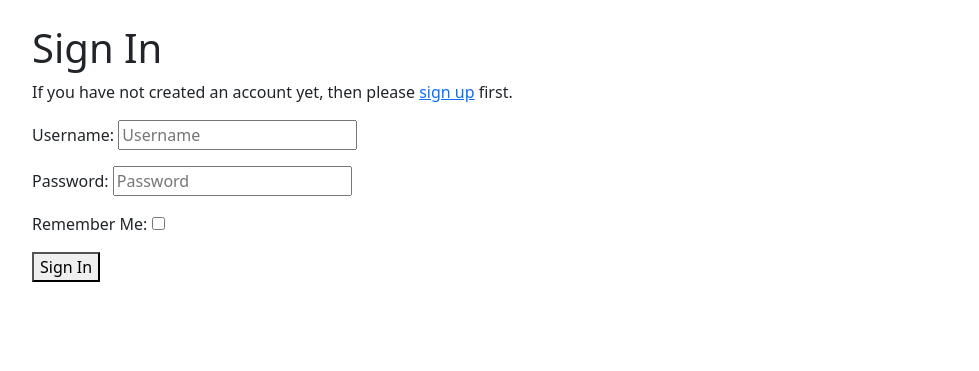
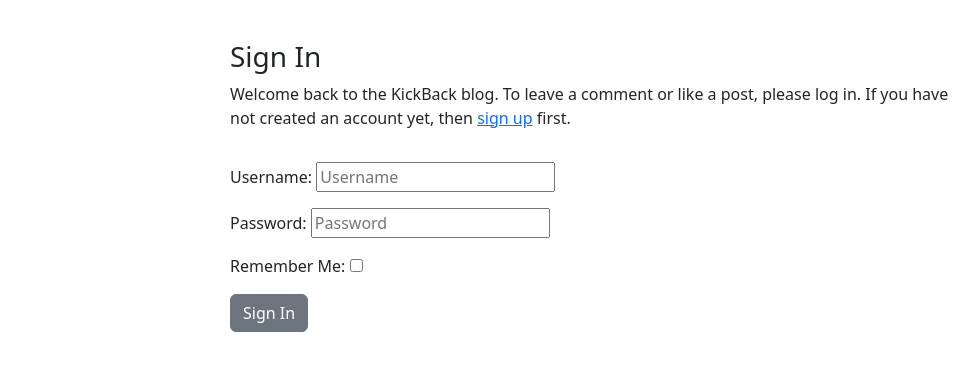
Before and after one commit to ScottA27/Portfolio-Project-4, a Django app: page /accounts/login/ in a window 1280 px wide. Shown: the part 56-427 px from the top of the page, without its empty margins (50-1029 px from the left). Run offline with Django 3.2, Linux system fonts and the light colour scheme; some libraries are stand-ins or nearby versions.

Commit message:
Added basic bootstrap styling to login and signup pages

```diff
--- a/templates/account/login.html
+++ b/templates/account/login.html
@@ -7,20 +7,28 @@
 
 {% block content %}
 
-<h1>{% trans "Sign In" %}</h1>
+<div class="container">
+  <div class="row">
+    <div class="col-md-8 mt-3 offset-md-2">
+      <h3>{% trans "Sign In" %}</h3>
 
-
-<p>{% blocktrans %}If you have not created an account yet, then please
-  <a href="{{ signup_url }}">sign up</a> first.{% endblocktrans %}</p>
-
-
+      <p>{% blocktrans %}Welcome back to the KickBack blog. To leave a comment or like a post, please log in. If you
+        have not created an account yet, then <a class="link" href="{{ signup_url }}">sign up</a>
+        first.{% endblocktrans %}</p>
+    </div>
+  </div>
+  <div class="row">
+    <div class="col-md-8 mt-3 offset-md-2">
       <form class="login" method="POST" action="{% url 'account_login' %}">
         {% csrf_token %}
         {{ form.as_p }}
         {% if redirect_field_value %}
         <input type="hidden" name="{{ redirect_field_name }}" value="{{ redirect_field_value }}" />
         {% endif %}
-  <button class="primaryAction" type="submit">{% trans "Sign In" %}</button>
+        <button class="btn btn-secondary" type="submit">{% trans "Sign In" %}</button>
       </form>
+    </div>
+  </div>
+</div>
 
 {% endblock %}
```
Also changed, not shown: templates/account/signup.html (+14 -4 lines). Lines whose indentation alone changed are shown as unchanged.
